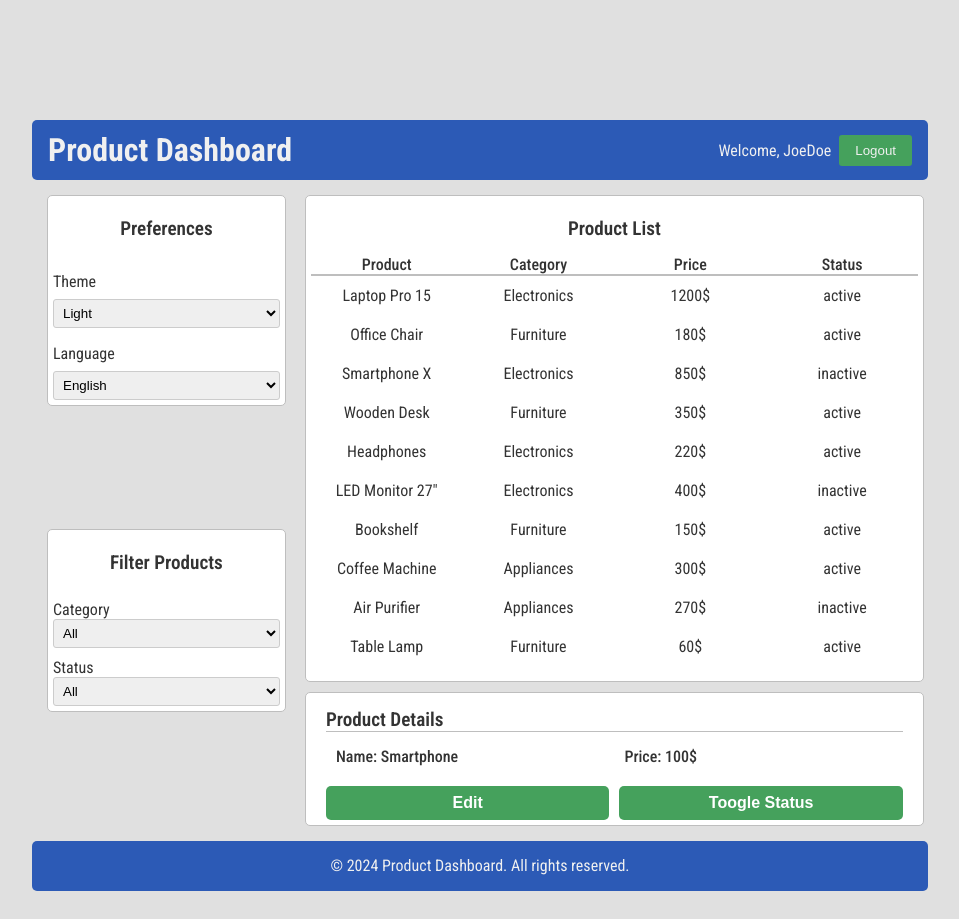
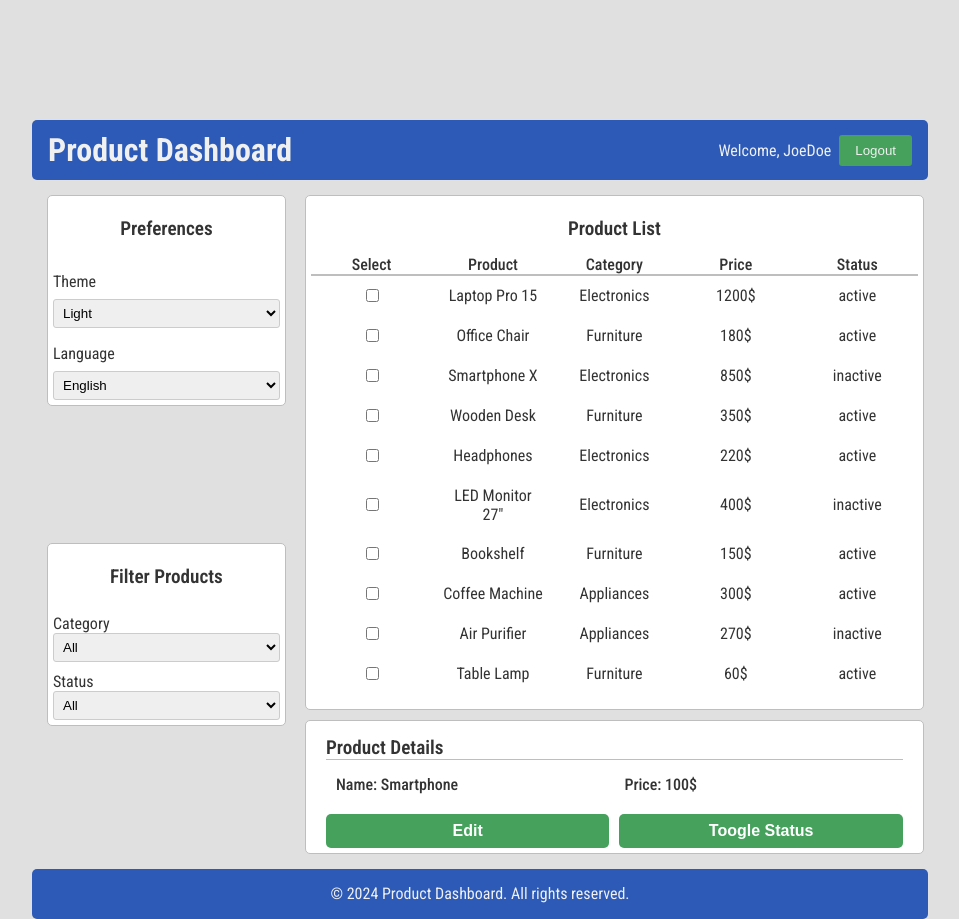
Before and after one commit to ablaoublas11/Product-Dashboard, a React (Vite) app: page / in a window 1280 px wide. Both pictures are taken after a click on the button "Login". Shown: the whole page, without its empty margins (160-1119 px from the left). Before the commit the page ends 891 px from the top, so only its background shows below. Built offline with nearby package versions, Linux system fonts and the light colour scheme.

Commit message:
Selected products seperation

```diff
--- a/src/App.jsx
+++ b/src/App.jsx
@@ -82,7 +82,7 @@ function App() {
       status: "active",
     },
   ]);
-
+  // μέθοδος για την διαχείρηση της επιλογή του category από το dropdown
   const [selectedCategory, setSelectedCategory] = useState("");
   const [selectedStatus, setSelectedStatus] = useState("");
   const handleSelectedCategory = (category) => {
@@ -92,12 +92,14 @@ function App() {
     //console.log(category);
     // εδώ πρέπει να καλέσουμε και την μέθοδο φιλτραρίσματος των προϊόντων
   };
-
+  // μέθοδος για την διαχείρηση της επιλογή του status από το dropdown
   const handleSelectedStatus = (status) => {
     setSelectedStatus(status);
     filterProducts(selectedCategory, status);
     handleFlagClearFilter();
   };
+  // μεταβλητή για την αποθήκευση των επιλεγμένων προϊόντων
+  const [selectedProducts, setSelectedProducts] = useState([]);
 
   const [filteredProducts, setFilteredProducts] = useState(products);
   const filterProducts = (sCategory, sStatus) => {
@@ -129,6 +131,7 @@ function App() {
     setFilteredProducts(products);
     setSelectedCategory("");
     setFlagClearFilter(false);
+    setSelectedProducts([]);
   };
 
   return (
@@ -160,8 +163,12 @@ function App() {
           </div>
         </PrefProvider>
         <div className="dataContainer">
-          <ProductList products={filteredProducts} />
-          <ProductDetails />
+          <ProductList
+            products={filteredProducts}
+            selectedProducts={selectedProducts}
+            setSelectedProducts={setSelectedProducts}
+          />
+          <ProductDetails selectedProducts={selectedProducts} />
         </div>
         <Footer />
       </div>
--- a/src/Components/ProductDetails.jsx
+++ b/src/Components/ProductDetails.jsx
@@ -1,6 +1,6 @@
 import styles from "../Styles/ProductDetails.module.css";
 
-export default function ProductDetails() {
+export default function ProductDetails({ selectedProducts }) {
   return (
     <div className={styles.detailsContainer}>
       <h2>Product Details</h2>
--- a/src/Components/ProductList.jsx
+++ b/src/Components/ProductList.jsx
@@ -1,7 +1,11 @@
 import styles from "../Styles/ProductList.module.css";
 import { useAuth } from "../Context/AuthContext";
 
-export default function ProductList({ products }) {
+export default function ProductList({
+  products,
+  selectedProducts,
+  setSelectedProducts,
+}) {
   const { isLoggedIn } = useAuth();
   return (
     <div className={styles.productListContainer}>
@@ -9,12 +13,21 @@ export default function ProductList({ products }) {
         <>
           <h2>Product List</h2>
           <div className={styles.productList}>
+            <div className={styles.header}>Select</div>
             <div className={styles.header}>Product</div>
             <div className={styles.header}>Category</div>
             <div className={styles.header}>Price</div>
             <div className={styles.header}>Status</div>
+
             {products.map((product) => (
               <div key={product.id} className={styles.productRow}>
+                <div className={styles.cell} data-label="Select: ">
+                  <input
+                    type="checkbox"
+                    checked={selectedProducts.id === product.id}
+                    onChange={() => setSelectedProducts(product)}
+                  />
+                </div>
                 <div className={styles.cell} data-label="Product: ">
                   {product.name}
                 </div>
--- a/src/Styles/ProductList.module.css
+++ b/src/Styles/ProductList.module.css
@@ -21,7 +21,7 @@
 
 .productList {
   display: grid;
-  grid-template-columns: repeat(4, 1fr);
+  grid-template-columns: repeat(5, 1fr);
   align-items: center;
   text-align: center;
   width: 100%;
```
